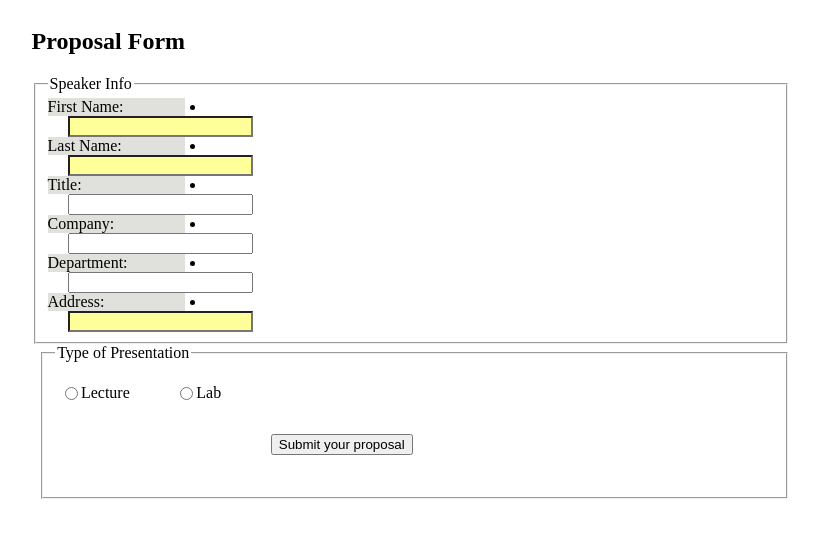
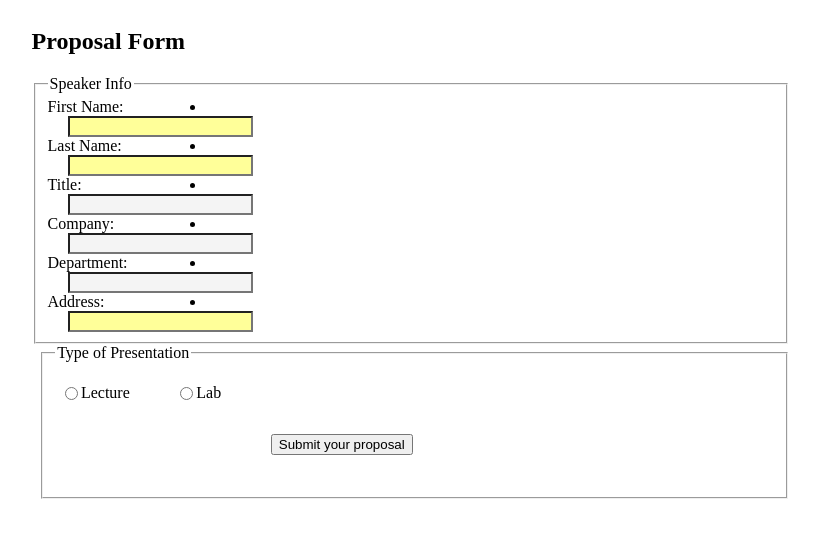
Before and after one commit to kaha4152/accessibleform, a plain HTML site: page index.html in a window 1280 px wide. Shown: the whole page, without its empty margins (27-846 px from the left). Drawn offline with Linux system fonts and the light colour scheme.

Commit message:
Update form.css

```diff
--- a/css/form.css
+++ b/css/form.css
@@ -19,7 +19,7 @@ div#formcol1 label {
 	text-align:left;
 	display:block;
 	padding-right:.3em;
-	background:#E0E0DD;
+	/*background:#E0E0DD;*/
 	clear:right;
 	}
 
@@ -37,7 +37,7 @@ div#formcol1 input {
 	text-align:left;
 	display:block;
 	clear:right;
-	/*background-color:#F4F4F4;*/
+	background-color:#F4F4F4;
 	}
 
 /* div for radio buttons and check boxes */
```
